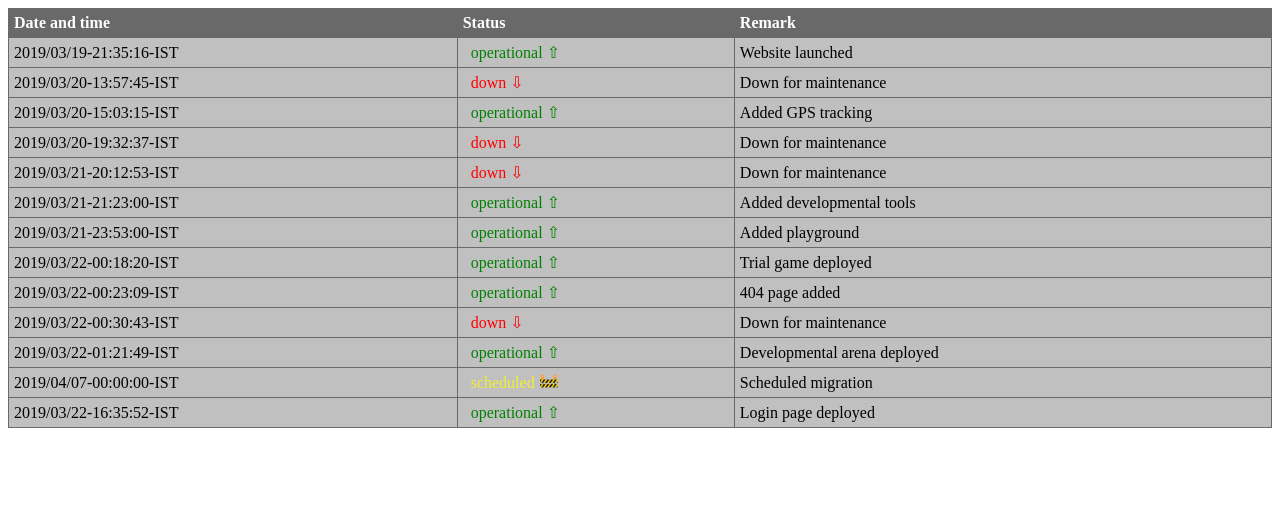
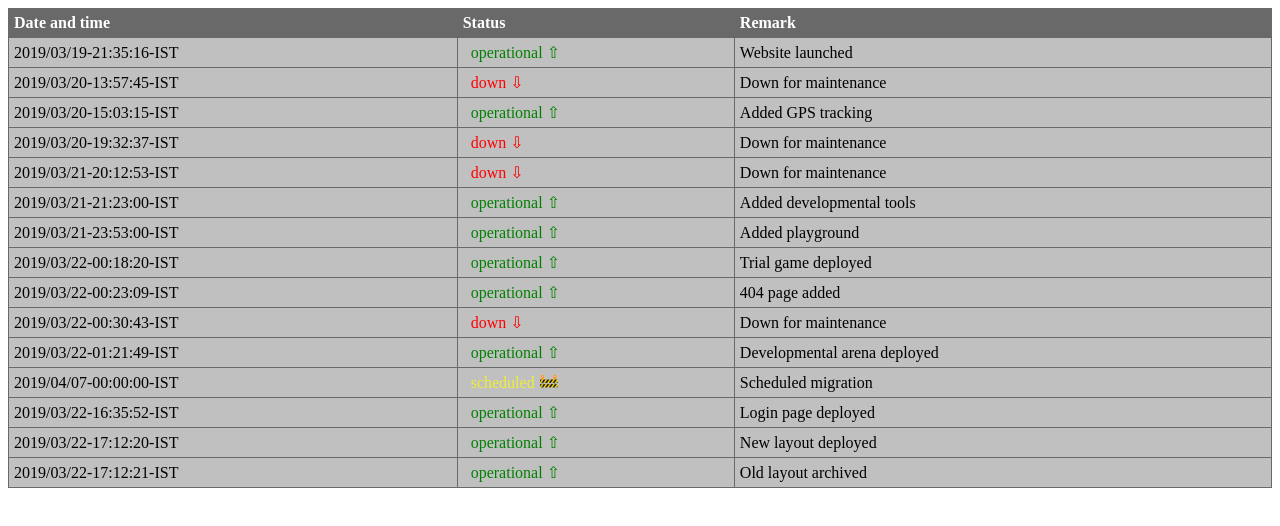
Before and after one commit to lordofstealth/lordofstealth.github.io, a plain HTML site: page log.html in a window 1280 px wide. Drawn offline with Linux system fonts and the light colour scheme.

Commit message:
Update log.html

```diff
--- a/log.html
+++ b/log.html
@@ -101,6 +101,20 @@
 		<td><font color="GREEN">&nbsp operational &#8679</font></td>
         <td>Login page deployed</td>
 	</tr>
+
+	</tr>
+		<td>2019/03/22-17:12:20-IST</td>
+		<td><font color="GREEN">&nbsp operational &#8679</font></td>
+        <td>New layout deployed</td>
+	</tr>
+
+</tr>
+		<td>2019/03/22-17:12:21-IST</td>
+		<td><font color="GREEN">&nbsp operational &#8679</font></td>
+        <td>Old layout archived</td>
+	</tr>
+
+
 </table>
 </body>
 </html>
```
